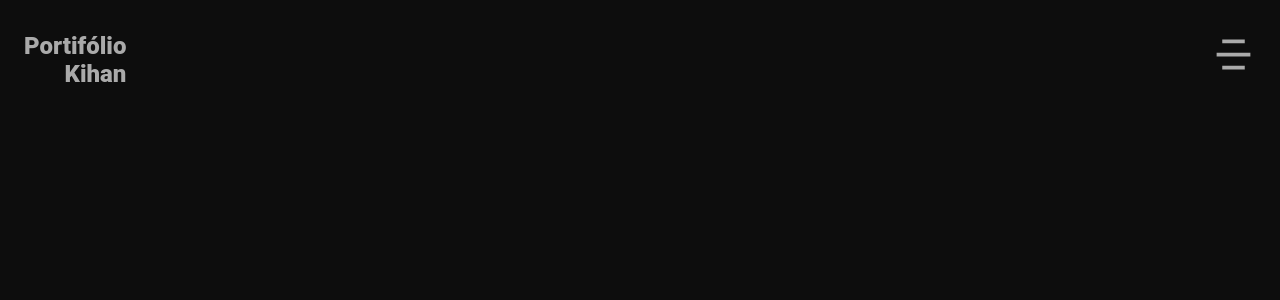
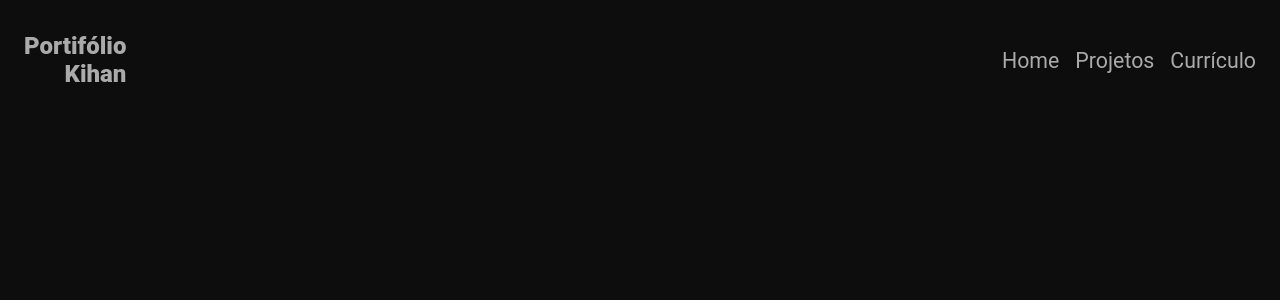
Before and after one commit to Elian-beep/port, a React (Create React App) app: page / in a window 1280 px wide. Shown: the top 300 px of the page. Built offline with nearby package versions, Linux system fonts and the light colour scheme.

Commit message:
navbar in tablet

```diff
--- a/src/components/Header/Header.style.js
+++ b/src/components/Header/Header.style.js
@@ -1,5 +1,5 @@
 import styled from 'styled-components';
-import { colors } from 'styles/vars.style'
+import { colors, screens } from 'styles/vars.style'
 
 export const DivContent = styled.div`
     display: flex;
@@ -10,7 +10,20 @@ export const DivFlexRight = styled.div`
     text-align: right;
 `;
 
-export const DivOpenMobile = styled.div`
+export const DivMobile = styled.div`
     display: ${({ menuIsVisible }) => menuIsVisible ? 'none' : 'block'};
     transition: 1s;
+
+    @media (min-width: ${screens.tablet}) {
+        display: none;
+    }
 `;
+
+export const DivNavbar = styled.div`
+    display: none;
+
+    @media (min-width: ${screens.tablet}) {
+        display: flex;
+        align-items: center;
+    }
+`;
--- a/src/components/Header/Navbar/Navbar.style.js
+++ b/src/components/Header/Navbar/Navbar.style.js
@@ -1,2 +1,11 @@
 import styled from 'styled-components';
 import { colors } from 'styles/vars.style'
+
+export const NavBar = styled.nav`
+    display: flex;
+    align-items: center;
+    justify-content: center;
+    gap: 1rem;
+    color: ${colors.gray_light};
+    font-size: 16pt;
+`;
--- a/src/components/Header/Navbar/index.tsx
+++ b/src/components/Header/Navbar/index.tsx
@@ -1,17 +1,17 @@
-import {  } from 'styles/index.style';
 import { colors } from 'styles/vars.style';
-import { } from './Navbar.style';
+import { NavBar } from './Navbar.style';
+import { useNavigate } from 'react-router-dom';
 
 export default function Navbar() {
+    const navigate = useNavigate();
+    function redirectPage(route: string) {
+        navigate(`/${route}`);
+    }
     return (
-        <>
-            <section>
-                <nav>
-                    <a href="#">Home</a>
-                    <a href="#">Projetos</a>
-                    <a href="">Currículo</a>
-                </nav>
-            </section>
-        </>
+        <NavBar>
+            <div onClick={() => redirectPage('')} >Home</div>
+            <div onClick={() => redirectPage('projects')} >Projetos</div>
+            <div onClick={() => redirectPage('curriculum')} >Currículo</div>
+        </NavBar>
     );
 }
--- a/src/components/Header/index.tsx
+++ b/src/components/Header/index.tsx
@@ -1,8 +1,8 @@
 import { DivContainerSD, H2SD } from 'styles/index.style';
-import { DivContent, DivFlexRight, DivOpenMobile } from './Header.style';
+import { DivContent, DivFlexRight, DivMobile, DivNavbar } from './Header.style';
 import { RiMenu5Line } from 'react-icons/ri';
 import { colors } from 'styles/vars.style';
-import { useEffect, useState } from 'react';
+import Navbar from './Navbar';
 
 interface Props {
     menuIsVisible: boolean,
@@ -19,9 +19,12 @@ export default function Home(props: Props) {
                         <H2SD>Portifólio</H2SD>
                         <H2SD>Kihan</H2SD>
                     </DivFlexRight>
-                    <DivOpenMobile menuIsVisible={props.menuIsVisible}>
+                    <DivNavbar>
+                        <Navbar />
+                    </DivNavbar>
+                    <DivMobile menuIsVisible={props.menuIsVisible}>
                         <RiMenu5Line size={45} color={colors.gray_light} onClick={() => props.setMenuIsVisible(true)} className='mobile' />
-                    </DivOpenMobile>
+                    </DivMobile>
                 </DivContent>
             </DivContainerSD>
         </section>
```
